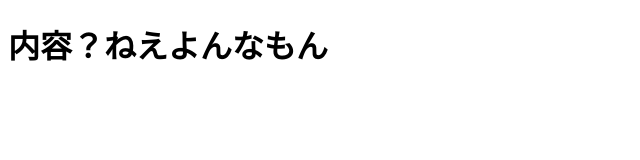
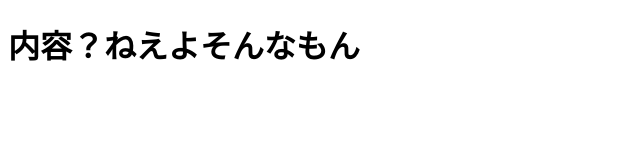
Before and after one commit to sesameoil/github-pages, a plain HTML site: page index.html in a window 1280 px wide. Shown: the whole page, without its empty margins (0-640 px from the left). Drawn offline with Linux system fonts and the light colour scheme.

Commit message:
FIX typo

```diff
--- a/index.html
+++ b/index.html
@@ -4,6 +4,6 @@
     <title>ごま油のページ</title>
 </head>
 </body>
-<h1>内容？ねえよんなもん</h1>
+<h1>内容？ねえよそんなもん</h1>
 </body>
 </html>
```
